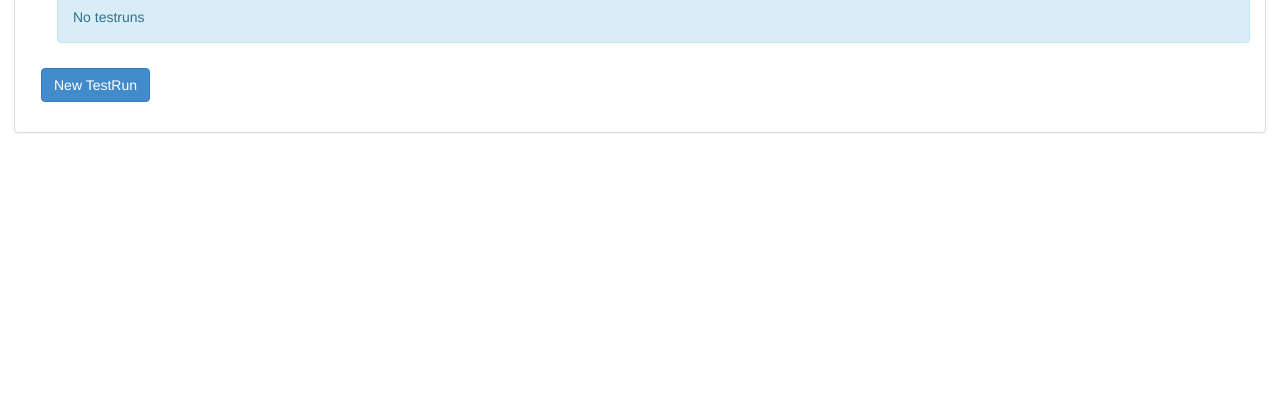
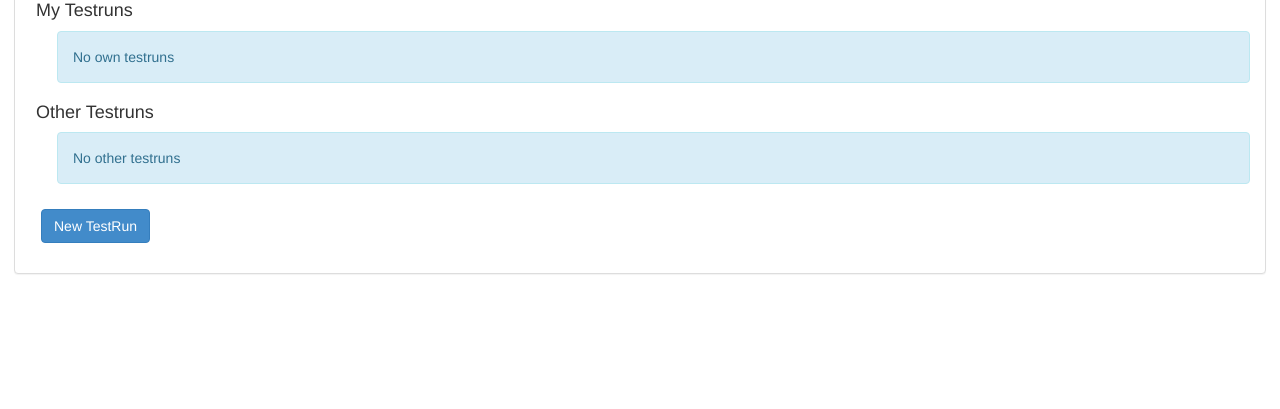
Before and after one commit to rs-dev/Test-Secretary, a Django app: page / in a window 1280 px wide. Shown: the part 391-800 px from the top of the page. Run offline with Django 3.2, Linux system fonts and the light colour scheme; the visitor is signed in with stand-in values (Sample User, id 1); data that the repository does not hold is empty; parts of the project's set-up code (start-up, migrations or seed data) failed here and were passed over; some libraries are stand-ins or nearby versions.

Commit message:
connect testruns to user and show them seperate on home screen

```diff
--- a/test_secretary/admin.py
+++ b/test_secretary/admin.py
@@ -33,8 +33,8 @@ class TestCaseRunAdmin(admin.ModelAdmin):
 
 
 class TestRunAdmin(admin.ModelAdmin):
-    list_display = ('name', 'version', 'date')
-    list_filter = ('version', 'date')
+    list_display = ('name', 'version', 'date', 'user')
+    list_filter = ('version', 'date', 'user')
 
 
 admin.site.register(Application, ApplicationAdmin)
--- a/test_secretary/models.py
+++ b/test_secretary/models.py
@@ -2,6 +2,7 @@ from datetime import datetime
 
 from django.db import models
 from django.core import urlresolvers
+from django.contrib.auth.models import User
 from django.contrib.contenttypes.models import ContentType
 
 
@@ -82,6 +83,7 @@ class TestRun(models.Model, AdminUrlMixIn):
     version = models.CharField(max_length=40)
     date = models.DateTimeField(default=datetime.now, blank=True)
     testcases = models.ManyToManyField(TestCase, through='TestCaseRun')
+    user = models.ForeignKey(User)
 
     def __str__(self):
         return '[%s] %s' % (self.date.strftime('%Y-%m-%d %H:%M'), self.name)
--- a/test_secretary/templates/test_secretary/overview.html
+++ b/test_secretary/templates/test_secretary/overview.html
@@ -26,24 +26,47 @@
       <h3 class="panel-title">Test Runs</h3>
     </div>
     <div class="panel-body">
+      <h4>My Testruns</h4>
       <ul>
-        {% for testrun in testruns %}
+        {% for testrun_own in testruns.own %}
           <li>
-            <a href="{% url "testrun_overview" testrun.pk %}">{{ testrun }}</a>
-            {% if testrun.is_finished %}
-              {% if testrun.is_success %}
-                <span class="label label-success" title="{% trans 'Tests:' %} {{ testrun.success_count }}">success</span>
+            <a href="{% url "testrun_overview" testrun_own.pk %}">{{ testrun_own }}</a>
+            {% if testrun_own.is_finished %}
+              {% if testrun_own.is_success %}
+                <span class="label label-success" title="{% trans 'Tests:' %} {{ testrun_own.success_count }}">success</span>
               {% else %}
                 <span class="label label-danger">failed</span>
               {% endif %}
             {% else %}
-              <span class="label label-info" title="{% trans 'Open:' %} {{ testrun.todo_count }}&#013;{% trans 'Success:' %} {{ testrun.success_count }}&#013;{% trans 'Failed:' %} {{ testrun.failed_count }}&#013;{% trans 'Decision needed:' %} {{ testrun.decision_count }}">
+              <span class="label label-info" title="{% trans 'Open:' %} {{ testrun_own.todo_count }}&#013;{% trans 'Success:' %} {{ testrun_own.success_count }}&#013;{% trans 'Failed:' %} {{ testrun_own.failed_count }}&#013;{% trans 'Decision needed:' %} {{ testrun_own.decision_count }}">
                 in progress
               </span>
             {% endif %}
           </li>
         {% empty %}
-            <div class="alert alert-info">No testruns</div>
+            <div class="alert alert-info">No own testruns</div>
+        {% endfor %}
+      </ul>
+
+      <h4>Other Testruns</h4>
+      <ul>
+        {% for testrun_other in testruns.other %}
+          <li>
+            <a href="{% url "testrun_overview" testrun_other.pk %}">{{ testrun_other }}</a>
+            {% if testrun_other.is_finished %}
+              {% if testrun_other.is_success %}
+                <span class="label label-success" title="{% trans 'Tests:' %} {{ testrun_other.success_count }}">success</span>
+              {% else %}
+                <span class="label label-danger">failed</span>
+              {% endif %}
+            {% else %}
+              <span class="label label-info" title="{% trans 'Open:' %} {{ testrun_other.todo_count }}&#013;{% trans 'Success:' %} {{ testrun_other.success_count }}&#013;{% trans 'Failed:' %} {{ testrun_other.failed_count }}&#013;{% trans 'Decision needed:' %} {{ testrun_other.decision_count }}">
+                in progress
+              </span>
+            {% endif %}
+          </li>
+        {% empty %}
+            <div class="alert alert-info">No other testruns</div>
         {% endfor %}
       </ul>
       <p>
--- a/test_secretary/views.py
+++ b/test_secretary/views.py
@@ -15,7 +15,11 @@ from unittester.testrunner import run_tests
 def home(request):
     d = {}
     d['apps'] = Application.objects.all()
-    d['testruns'] = TestRun.objects.all()
+    testruns = {'own': [], 'other': []}
+    testruns['own'] = TestRun.objects.filter(user=request.user)
+    testruns['other'] = TestRun.objects.exclude(user=request.user)
+
+    d['testruns'] = testruns
     return render(request, 'test_secretary/overview.html', d)
 
 
@@ -50,7 +54,8 @@ def new_testrun(request):
 
         if testcases:
             print('Saving new TestRun: %s' % name)
-            testrun = TestRun(name=name, comment=comment, version=version)
+            testrun = TestRun(name=name, comment=comment, version=version,
+                              user=request.user)
             testrun.save()
             for testcase in testcases:
                 tcr = TestCaseRun(testcase=testcase, testrun=testrun)
```
Also changed, not shown: test_secretary/migrations/0015_auto__add_field_testrun_user.py (added).
